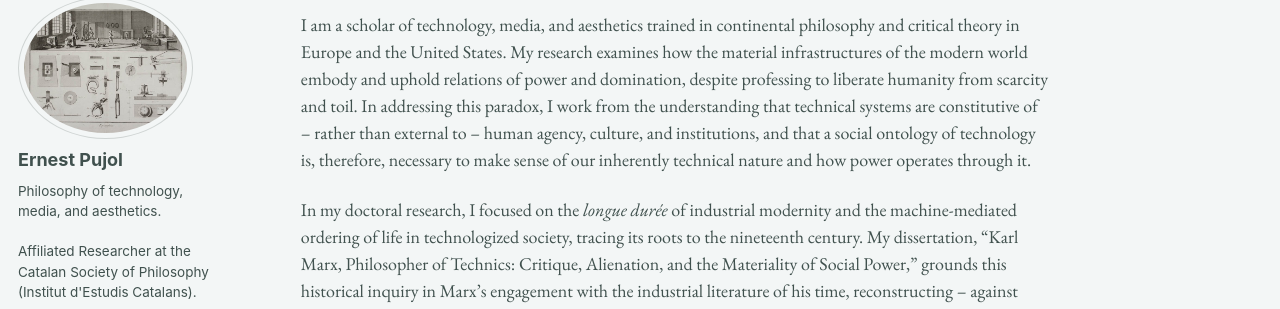
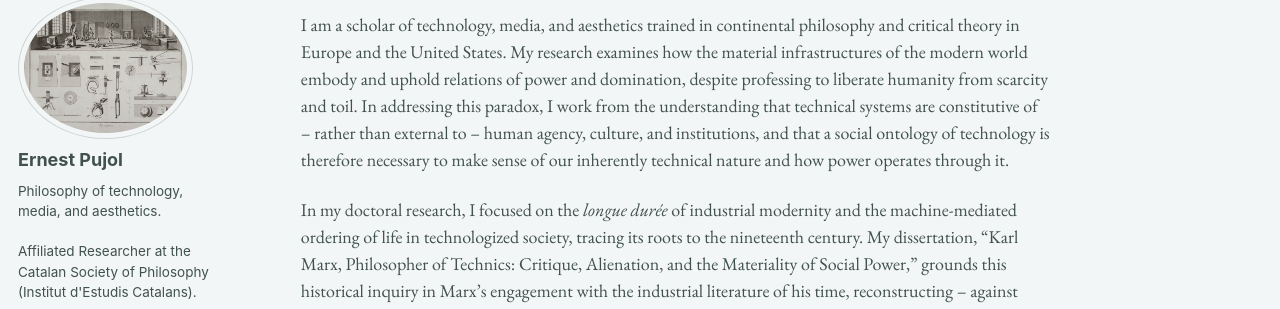
Before and after one commit to epujol90/epujol90.github.io, a Jekyll site: the page built from _pages/about.md, in a window 1280 px wide and 1069 px high. Shown: the part 104-413 px from the top of the window. Built offline with Jekyll 4.4.1, drawn with Linux system fonts in a browser that asks for light colours; some web fonts are replaced; a script bundle is joined from its source files by our own code; library files that are not in the unit come from our copies.

```diff
--- a/_pages/about.md
+++ b/_pages/about.md
@@ -6,7 +6,7 @@ redirect_from:
   - /about/
   - /about.html
 ---
-I am a scholar of technology, media, and aesthetics trained in continental philosophy and critical theory in Europe and the United States. My research examines how the material infrastructures of the modern world embody and uphold relations of power and domination, despite professing to liberate humanity from scarcity and toil. In addressing this paradox, I work from the understanding that technical systems are constitutive of -- rather than external to -- human agency, culture, and institutions, and that a social ontology of technology is, therefore, necessary to make sense of our inherently technical nature and how power operates through it.
+I am a scholar of technology, media, and aesthetics trained in continental philosophy and critical theory in Europe and the United States. My research examines how the material infrastructures of the modern world embody and uphold relations of power and domination, despite professing to liberate humanity from scarcity and toil. In addressing this paradox, I work from the understanding that technical systems are constitutive of -- rather than external to -- human agency, culture, and institutions, and that a social ontology of technology is therefore necessary to make sense of our inherently technical nature and how power operates through it.
 
 In my doctoral research, I focused on the _longue durée_ of industrial modernity and the machine-mediated ordering of life in technologized society, tracing its roots to the nineteenth century. My dissertation, “Karl Marx, Philosopher of Technics: Critique, Alienation, and the Materiality of Social Power,” grounds this historical inquiry in Marx’s engagement with the industrial literature of his time, reconstructing -- against prevailing productivist and economicist readings -- how he theorized the relationship between capitalism and modern technological transformations. I argue that Marx’s account of industrial development, though largely misunderstood by the Marxist tradition, presciently identified in the capitalist "subsumption" of the labor process the basis of the technocratic illusion that governs the relationship between humans and technics in advanced industrial society -- and which finds its latest expression in the AI project's pretense of expanding human autonomy through the machinic automation of judgment and reason.
 
```
